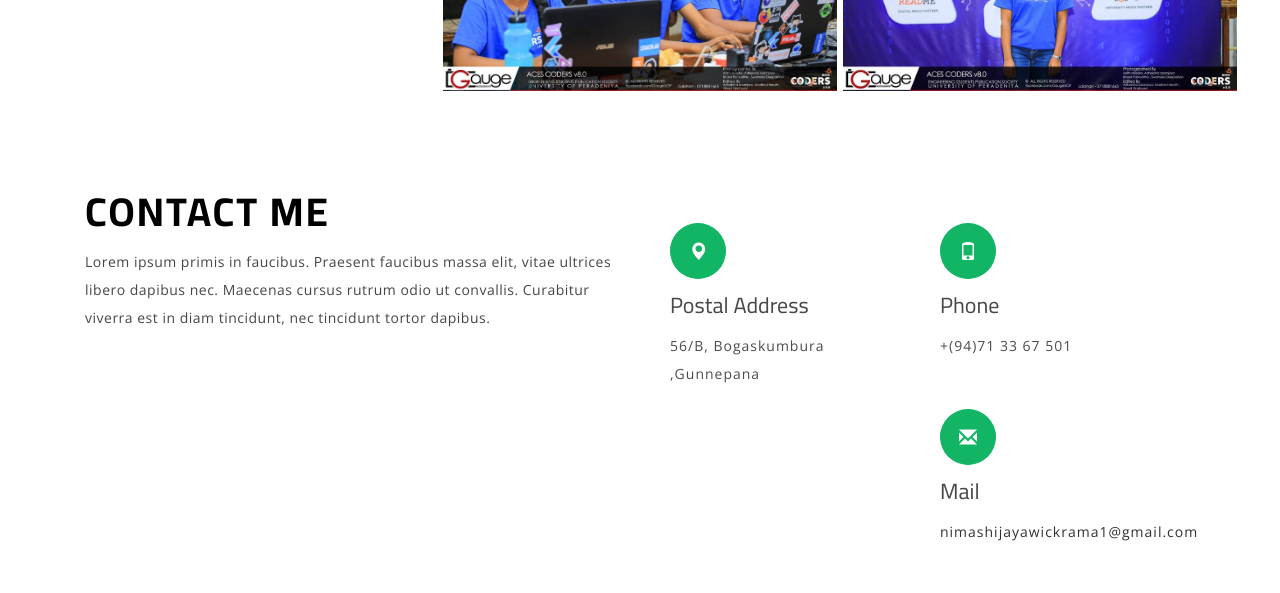
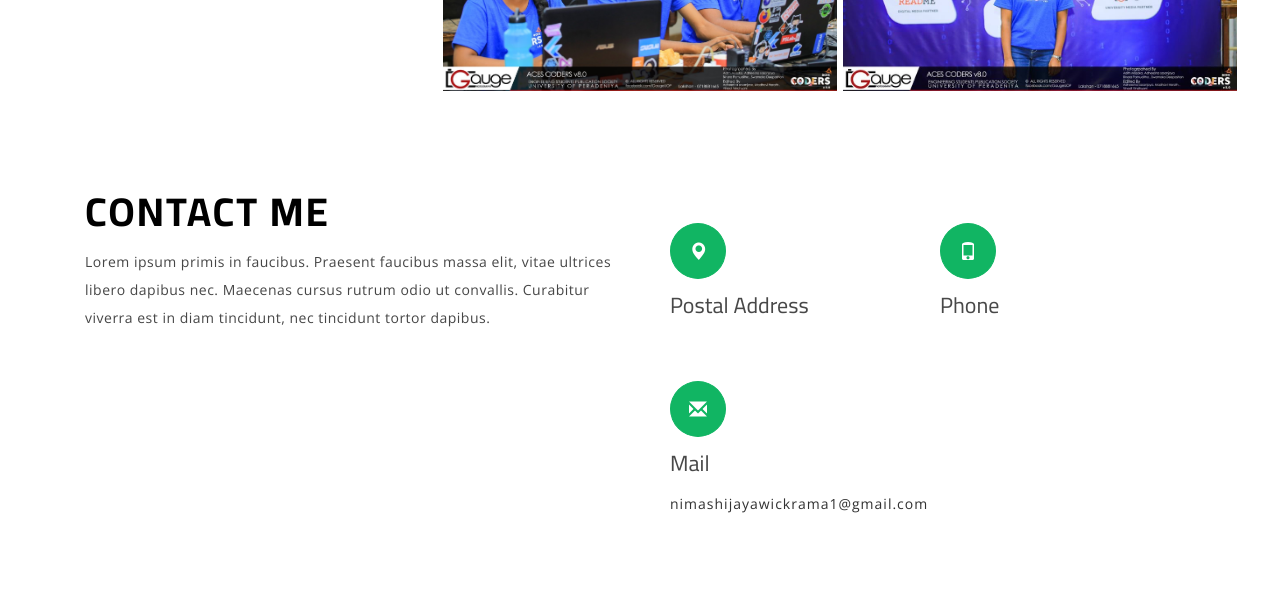
Before and after one commit to Nimashi97/Nimashi97.github.io, a plain HTML site: page index.html in a window 1280 px wide. Shown: the part 3907-4500 px from the top of the page. Drawn offline with nearby package versions, Linux system fonts and the light colour scheme.

Commit message:
Update index.html

```diff
--- a/index.html
+++ b/index.html
@@ -818,12 +818,12 @@ Smartphone Compatible web template, free webdesigns for Nokia, Samsung, LG, Sony
 			<div data-aos="flip-down" class="col-md-6 contactright1">
 			<span class="glyphicon glyphicon-map-marker" aria-hidden="true"></span>
 			<h4>Postal Address</h4>
-			<p>56/B, Bogaskumbura ,Gunnepana</p>
+			<p></p>
 			</div>
 			<div data-aos="flip-down" class="col-md-6 contactright1">
 			<span class="glyphicon glyphicon-phone" aria-hidden="true"></span>
 			<h4>Phone</h4>
-			<p>+(94)71 33 67 501</p>
+			<p></p>
 
 			</div>
 
```
